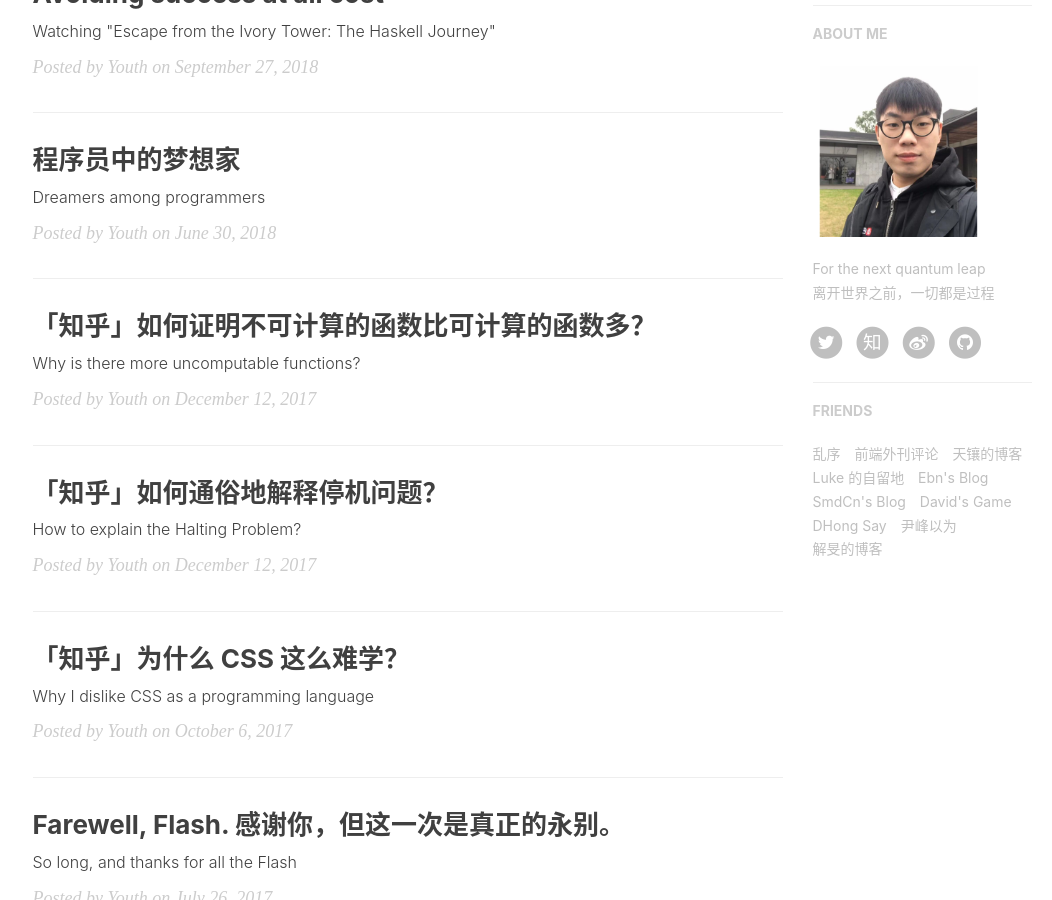
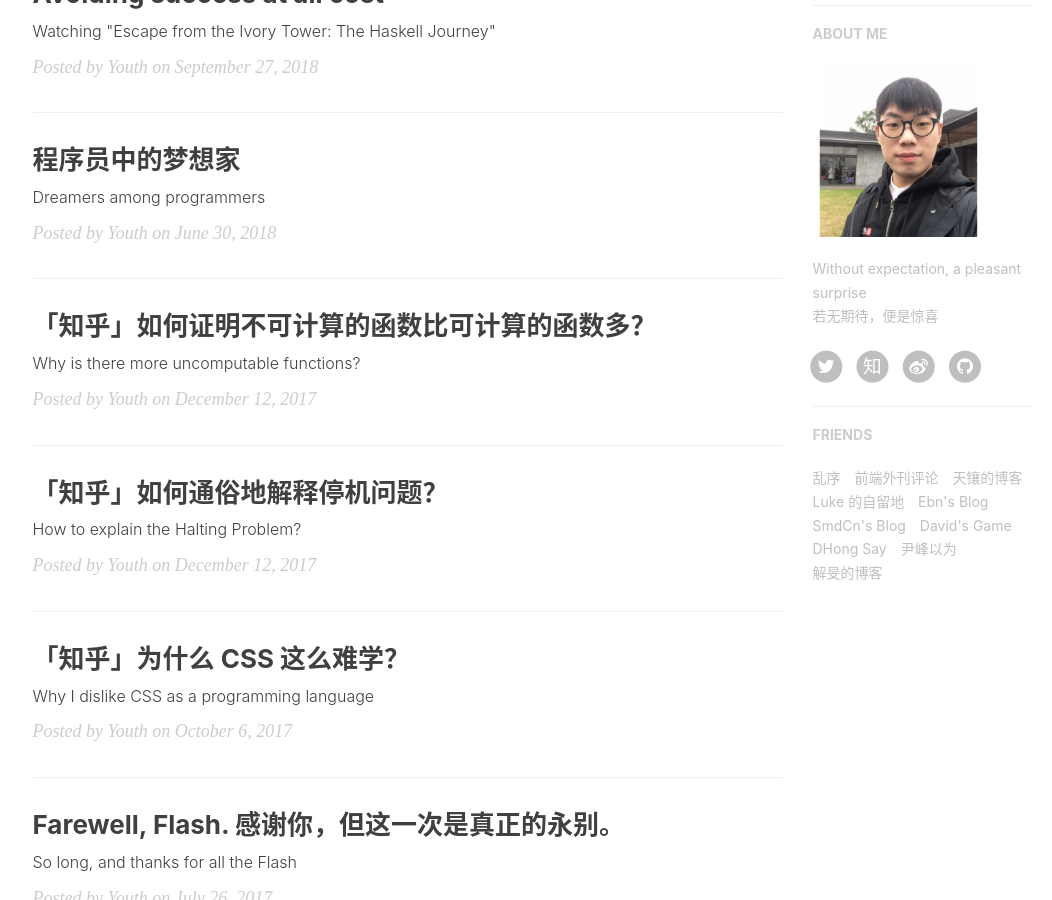
Before and after one commit to YouthTrading/youthtrading.github.io, a Jekyll site: the page built from index.html, in a window 1280 px wide and 900 px high, scrolled down 657 px. Shown: the whole window, without its empty margins (135-1187 px from the left). Built offline with Jekyll 4.4.1, drawn with Linux system fonts in a browser that asks for light colours; nearby versions of some CDN libraries; the list of posts is cut into pages by our own code; comment, search, counter and statistics services are not loaded.

Commit message:
change file name

```diff
--- a/_config.yml
+++ b/_config.yml
@@ -78,7 +78,7 @@ ga_domain: huangxuan.me
 
 # Sidebar settings
 sidebar: true                           # whether or not using Sidebar.
-sidebar-about-description: "For the next quantum leap<br>离开世界之前，一切都是过程"
+sidebar-about-description: "Without expectation, a pleasant surprise<br>若无期待，便是惊喜"
 sidebar-avatar: /img/avatar-hux-ny.jpg      # use absolute URL, seeing it's used in both `/` and `/about/`
 
 
```
